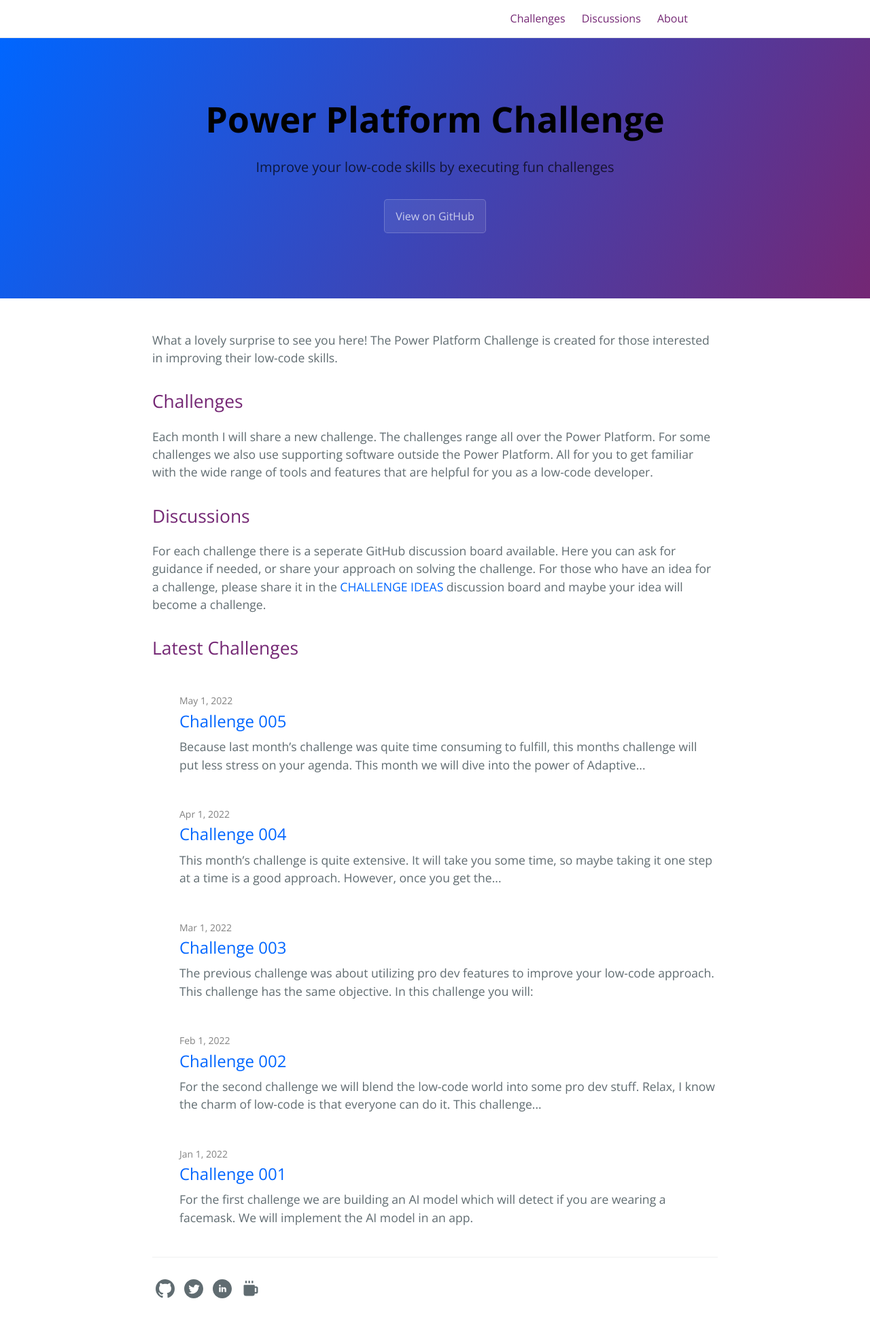
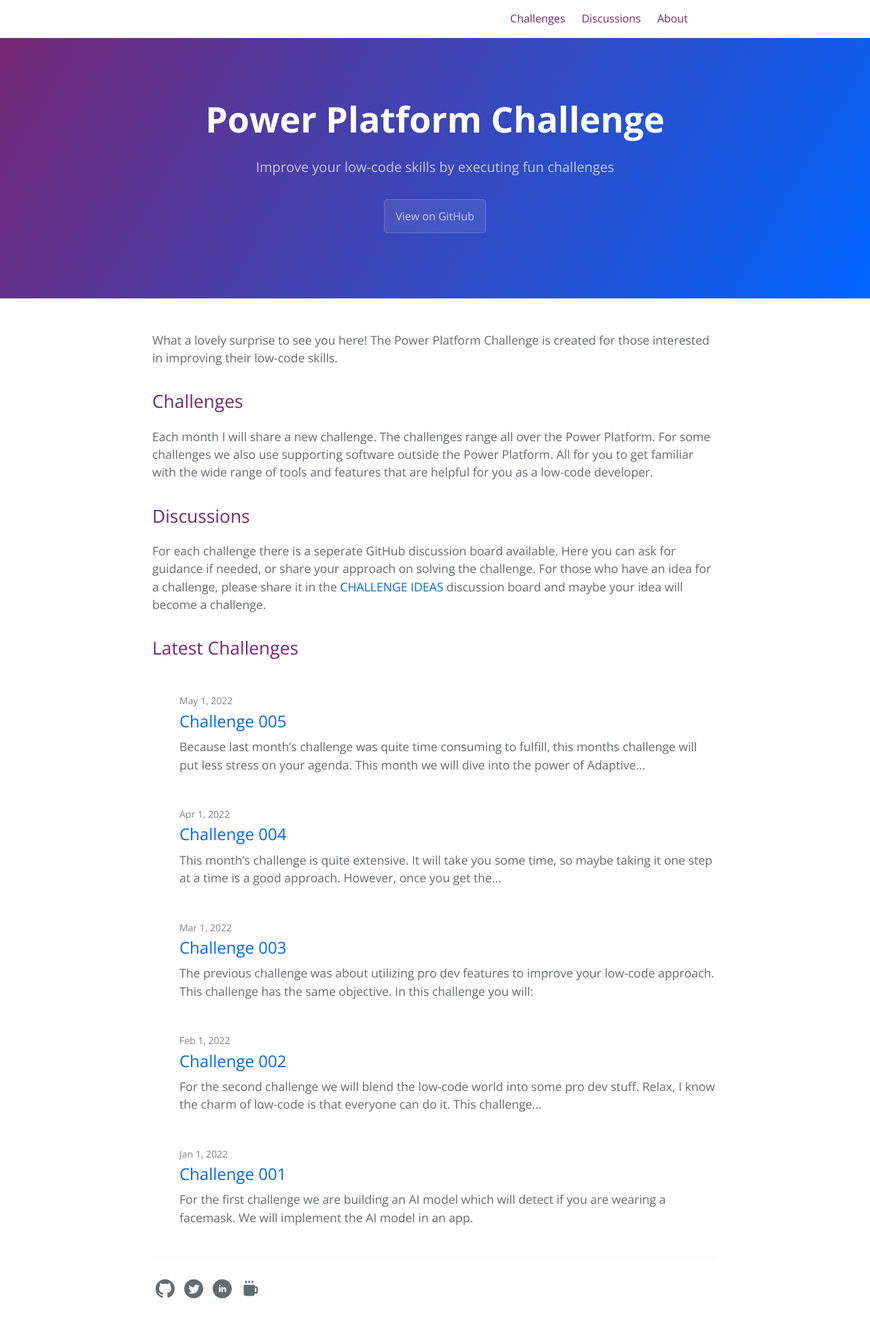
Before and after one commit to miguelverweij/PowerPlatformChallenge, a Jekyll site: the page built from docs/index.md, in a window 1280 px wide. Shown: the whole page at 68% size. Built offline with Jekyll 4.4.1, drawn with Linux system fonts in a browser that asks for light colours.

Commit message:
Update variables.scss

```diff
--- a/docs/_sass/variables.scss
+++ b/docs/_sass/variables.scss
@@ -3,9 +3,9 @@
 $medium-breakpoint: 42em !default;
 
 // Headers
-$header-heading-color: #000 !default;
-$header-bg-color: #742774 !default;
-$header-bg-color-secondary: #0066ff !default;
+$header-heading-color: #fff !default;
+$header-bg-color: #0066ff !default;
+$header-bg-color-secondary: #742774 !default;
 
 // Text
 $section-headings-color: #742774 !default;
```
